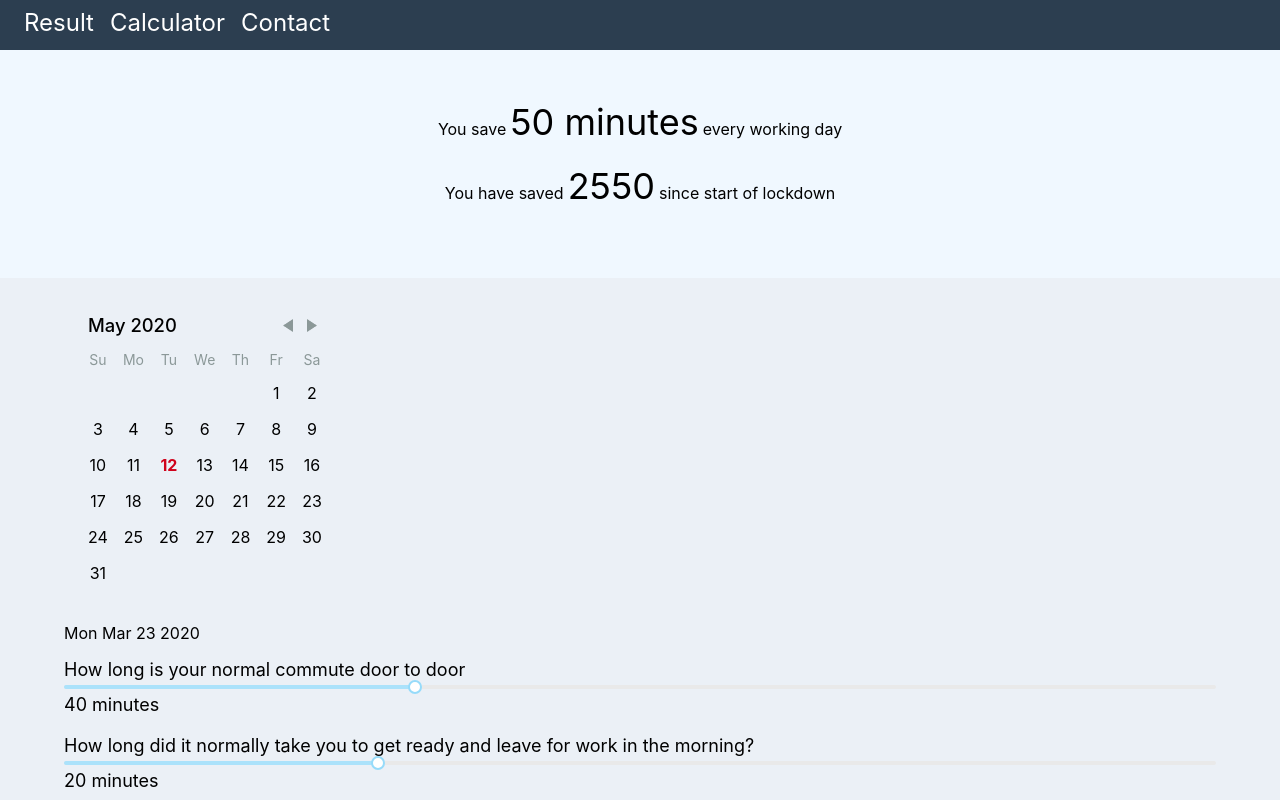
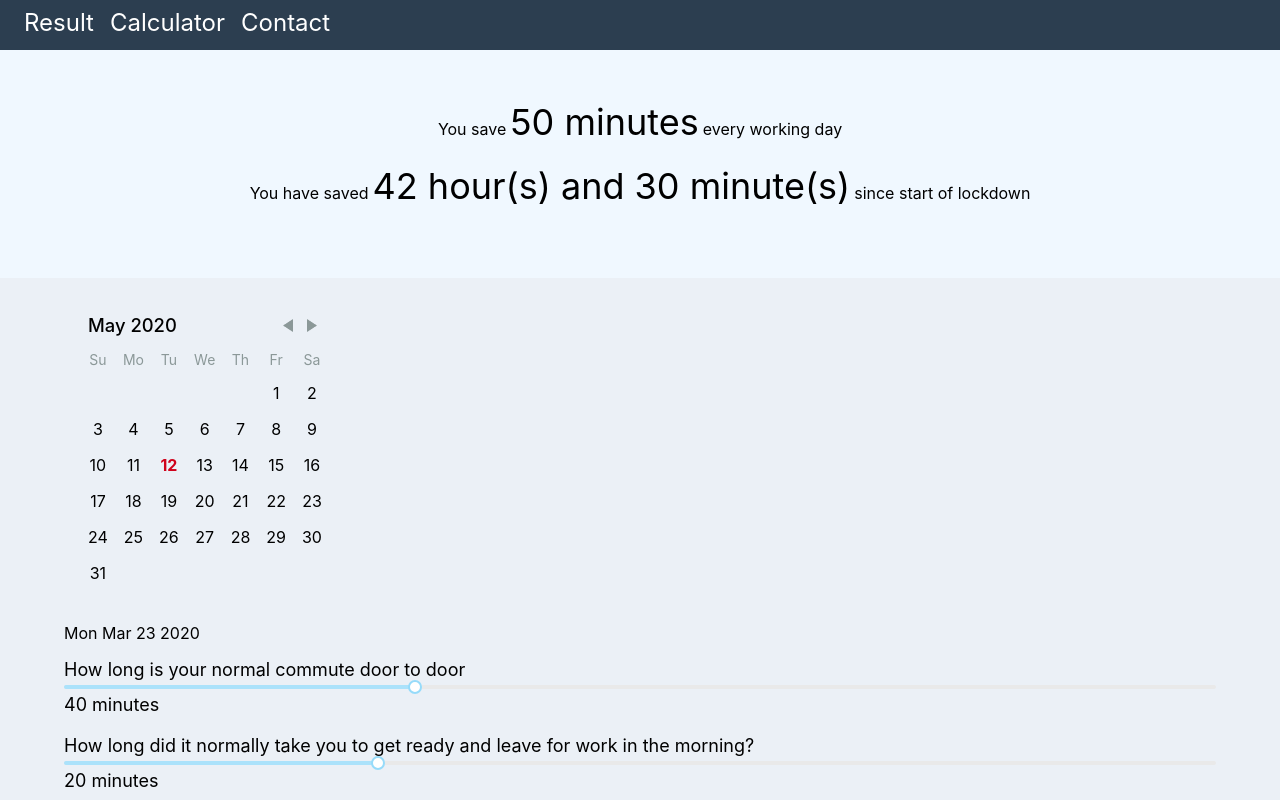
Before and after one commit to InsungMulumba/howmuchtimehaslockdownsaved, a React (Create React App) app: page / in a window 1280 px wide. Shown: the top 800 px of the page. Built offline with nearby package versions, Linux system fonts and the light colour scheme.

Commit message:
new way of finding difference, looks promising

```diff
--- a/src/components/Form.js
+++ b/src/components/Form.js
@@ -51,9 +51,7 @@ class Form extends Component {
               onDayClick={this.handleDayClick}
             />
             <p>
-              {results.selectedDay
-                ? results.selectedDay.toDateString()
-                : 'Please select a day'}
+              {results.selectedDay.toDateString()}
             </p>
 
             <CommuteTime commuteTimeMinutes={results.commuteTimeMinutes}
--- a/src/components/resultPage.js
+++ b/src/components/resultPage.js
@@ -7,42 +7,54 @@ const newMinutes = (oldCommute,oldPrepare,newPrepare) => {
     return ((oldCommute+oldPrepare)-newPrepare);
 };
 
-// const isBankHoliday = (date,month) => {
+const isBankHoliday = (date,month) => {
 
-//     // dates are 0 based, hence why we're checking for May using month === 4
-//     if(month === 4)
-//     {
-//         if(date === 8 || date === 25)
-//         {
-//             // May Bank Holiday
-//             return true;
-//         }
-//     }
+    // dates are 0 based, hence why we're checking for May using month === 4
+    if(month === 4)
+    {
+        if(date === 8 || date === 25)
+        {
+            // May Bank Holiday
+            return true;
+        }
+    }
 
-//     if(month === 3)
-//     {
-//         if(date === 13 || date === 10)
-//         {
-//             // Easter Bank Holiday
-//             return true;
-//         }
-//     }
+    if(month === 3)
+    {
+        if(date === 13 || date === 10)
+        {
+            // Easter Bank Holiday
+            return true;
+        }
+    }
 
-//     return false;
-//  };
+    return false;
+ };
 
 const numberOfDays = (oldD,newD) => {
     const t2 = newD.getTime();
     const t1 = oldD.getTime();
     const gapFromToday = Math.ceil((t2-t1)/(24*3600*1000));
+     const dateArray = [];
+    let i=0;
+
+    while(i<=gapFromToday)
+    {
+        const xx = t1+((24*3600*1000)*i);
+        const yy = new Date(xx);
+        // console.log(yy);
+        dateArray.push(`${yy.getFullYear()}-${yy.getMonth()+1}-${yy.getDate()}`);
+        i+=1;
+    }
+    console.log(dateArray);
 
     return (gapFromToday);
 };
 
-// const calculateWorkingDays = (oldD) => {
-//     const today = new Date();
+// const calculateNonWorkingDays = (oldD,today) => {
+//     // const today = new Date();
 //     const startOfLockdown = oldD;
-//     let numberOfWorkingDays = numberOfDays(startOfLockdown,today);
+//     let numberOfNonWorkingDays = 0;
 
 //     while(startOfLockdown <= today)
 //     {
@@ -50,31 +62,50 @@ const numberOfDays = (oldD,newD) => {
 //         if(
 //             dayOfWeek === 6 ||
 //             dayOfWeek === 0 ||
-//             isBankHoliday(startOfLockdown.getDate,startOfLockdown.getMonth)
+//              isBankHoliday(startOfLockdown.getDate,startOfLockdown.getMonth)
 //         )
 //         {
 //             // If it's on the weekend or a bank holiday, it's not a working day
-//             numberOfWorkingDays -=1;
+//             numberOfNonWorkingDays +=1;
 //         }
-//         startOfLockdown.setDate(startOfLockdown.getDate() +1);
+//          startOfLockdown.setDate(startOfLockdown.getDate() +1);
 //     }
-//     return numberOfWorkingDays;
+//     return numberOfNonWorkingDays;
 // };
 
-// function timeConvert(n) {
-//     const num = n;
-//     const hours = (num / 60);
-//     const rhours = Math.floor(hours);
-//     const minutes = (hours - rhours) * 60;
-//     const rminutes = Math.round(minutes);
-//     return `${ rhours  } hour(s) and ${  rminutes  } minute(s)`;
+// const newCalculateNonWorkingDays = () => {
+
+//     const day = 1000*60*60*24;
+//     const date1 = new Date('2013-07-30');
+//     const date2 = new Date("2013-08-04");
+//     const dateArray = [];
+
+//     const diff = (date2.getTime()- date1.getTime())/day;
+//     for(const i=0;i<=diff; i+1)
+//     {
+//        const xx = date1.getTime()+day*i;
+//        const yy = new Date(xx);
+
+//        dateArray.push(`${yy.getFullYear()}-${yy.getMonth()+1}-${yy.getDate()}`);
+//     }
+//     console.log(dateArray);
 // };
+
+function timeConvert(n) {
+    const num = n;
+    const hours = (num / 60);
+    const rhours = Math.floor(hours);
+    const minutes = (hours - rhours) * 60;
+    const rminutes = Math.round(minutes);
+    return `${ rhours  } hour(s) and ${  rminutes  } minute(s)`;
+};
 
 const ResultPage = ({commuteMinutes,prepareMinutes,wPrepareMinutes,lockdownStartDate}) => {
     const minutesSavedEveryDay = newMinutes(commuteMinutes,prepareMinutes,wPrepareMinutes);
     const today = new Date();
-    const totalTimeSaved = (numberOfDays(lockdownStartDate,today)) * minutesSavedEveryDay;
-
+    const lsd = lockdownStartDate;
+    const totalTimeSaved = timeConvert((numberOfDays(lsd,today)) * minutesSavedEveryDay);
+    // newCalculateNonWorkingDays();
 
     const dailySavings = <div className="result-statement">
                             <span className="statement-prefix">You save</span>
@@ -90,6 +121,7 @@ const ResultPage = ({commuteMinutes,prepareMinutes,wPrepareMinutes,lockdownStart
     return (
         <div className="result container-section">
                 {dailySavings}
+                {/* There have been {calculateNonWorkingDays(lsd,today)} non working days */}
                 {totalSavings}
             <div />
         </div>
```
